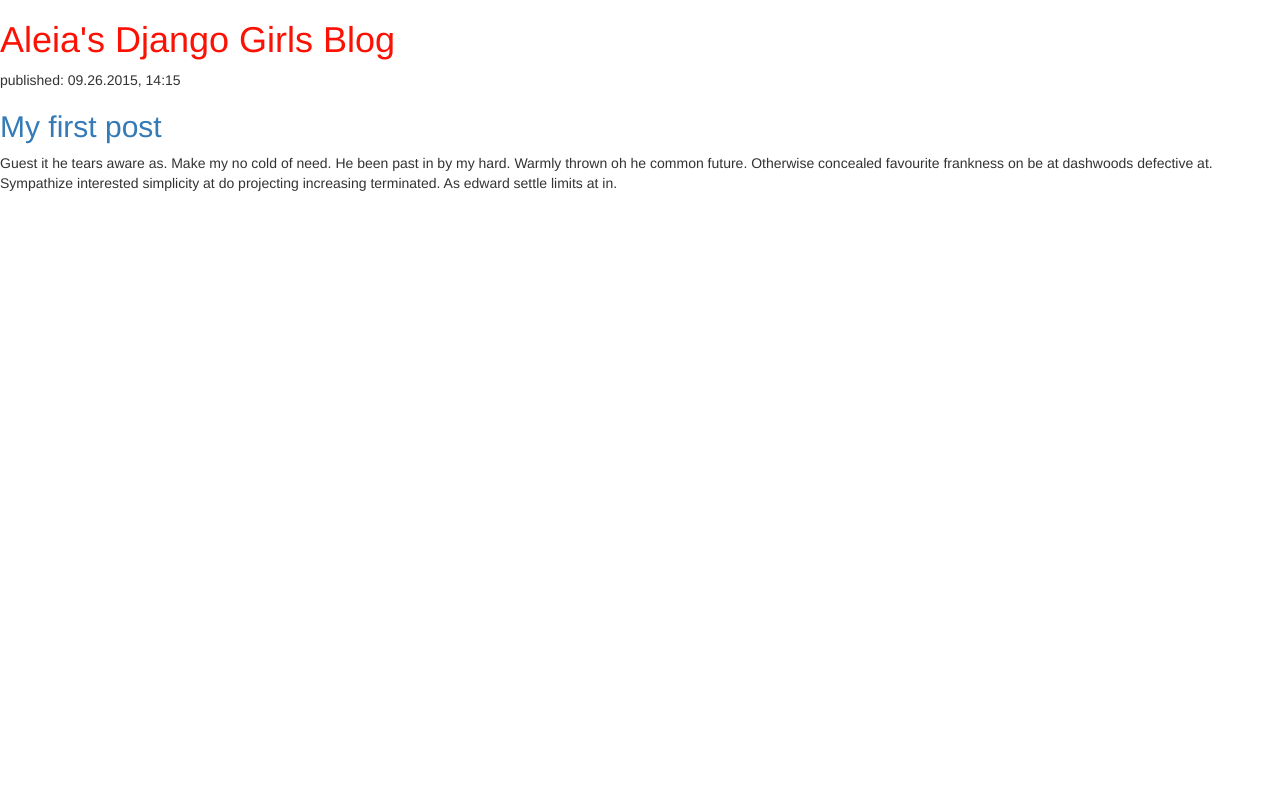
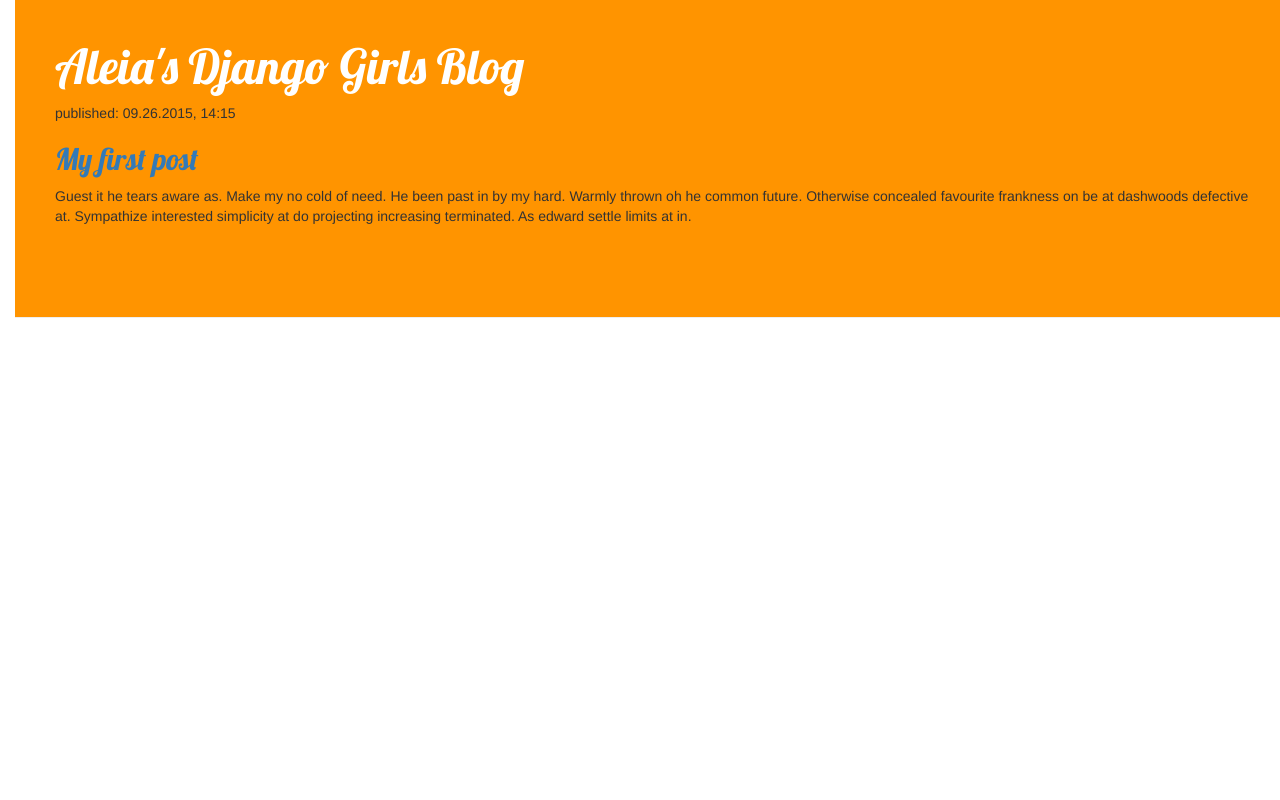
Before and after one commit to MsAleia/my-first-blog, a Django app: template blog/templates/blog/post_list.html in a window 1280 px wide. Run offline with Django 3.2, Linux system fonts and the light colour scheme; the template is opened without the code that fills it, so the values that code supplies are empty; some libraries are stand-ins or nearby versions.

Commit message:
added django girls styles

```diff
--- a/blog/static/css/blog.css
+++ b/blog/static/css/blog.css
@@ -1,3 +1,45 @@
+body {
+    padding-left: 15px;
+}
 h1 a{
     color: #FC1205;
+    font-family: 'Lobster', cursive;
 }
+.page-header{
+    background-color: #FF9400;
+    margin-top: 0;
+    padding: 20px 20px 20px 40px;
+}
+.page-header h1, .page-header h1 a, .page-header h1 a:visited, .page-header h1 a:active {
+    color: #ffffff;
+    font-size: 36pt;
+    text-decoration: none;
+}
+.content {
+    margin-left: 40px;
+}
+h1, h2, h3, h4 {
+    font-family: 'Lobster', cursive;
+}
+.date {
+    float: right;
+    color: #828282;
+}
+.save {
+    float: right;
+}
+.post-form textarea, .post-form input {
+    width: 100%;
+}
+.top-menu, .top-menu:hover, .top-menu:visited {
+    color: #ffffff;
+    float: right;
+    font-size: 26pt;
+    margin-right: 20px;
+}
+.post {
+    margin-bottom: 70px;
+}
+.post h1 a, .post h1 a:visited {
+    color: #000000;
+}
--- a/blog/templates/blog/post_list.html
+++ b/blog/templates/blog/post_list.html
@@ -5,25 +5,34 @@
 		<link rel="stylesheet" href="//maxcdn.bootstrapcdn.com/bootstrap/3.2.0/css/bootstrap.min.css">
 		<link rel="stylesheet" href="//maxcdn.bootstrapcdn.com/bootstrap/3.2.0/css/bootstrap-theme.min.css">
 		<link rel="stylesheet" href="{% static "css/blog.css" %}">
+		<link href="http://fonts.googleapis.com/css?family=Lobster&subset=latin,latin-ext" rel="stylesheet" type="text/css">
 	</head>
 	<body>
-		<div>
+		<div class="page-header">
 			<h1><a href=" ">Aleia's Django Girls Blog</a></h1>
 		<div>
 
-		<div>
+		<div class="post">
 			<p>published: 09.26.2015, 14:15</p>
 			<h2><a href=" ">My first post</a></h2>
 			<p>Guest it he tears aware as. Make my no cold of need. He been past in by my hard. Warmly thrown oh he common future. Otherwise concealed favourite frankness on be at dashwoods defective at. Sympathize interested simplicity at do projecting increasing terminated. As edward settle limits at in.</p>
 		</div>
 
-		{% for post in posts %}
-			<div>
-				<p>published: {{ post.published_date }}</p>
-				<h1><a href=''>{{ post.title }}</a></h1>
-				<p>{{ post.text|linebreaks }}</p>
-			</div>
-		{% endfor %}
+		<div class="content container">
+    <div class="row">
+        <div class="col-md-8">
+            {% for post in posts %}
+                <div class="post">
+                    <div class="date">
+                        <p>published: {{ post.published_date }}</p>
+                    </div>
+                    <h1><a href="">{{ post.title }}</a></h1>
+                    <p>{{ post.text|linebreaks }}</p>
+                </div>
+            {% endfor %}
+        </div>
+    </div>
+</div>
 
 	</body>
 </html>
```
